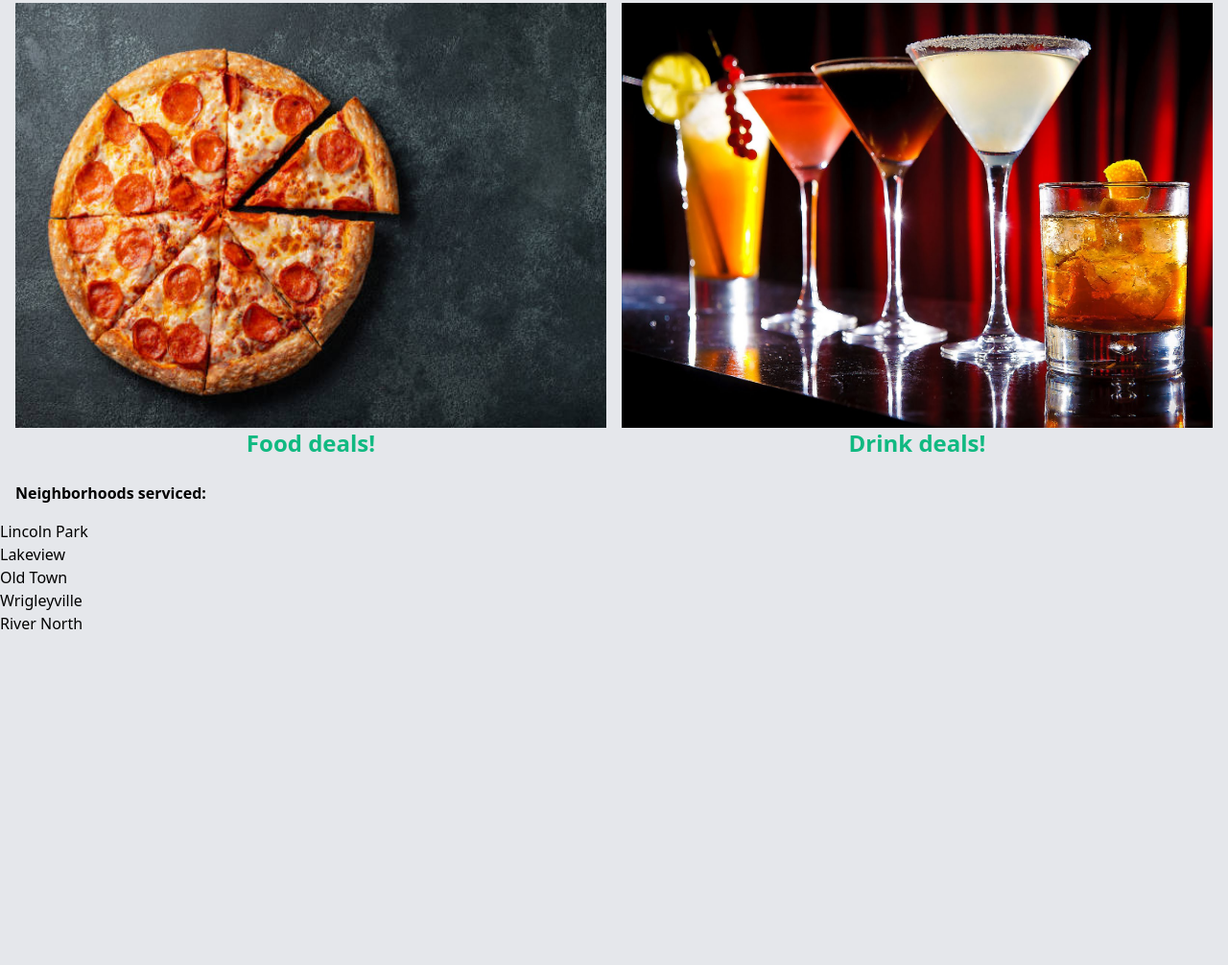
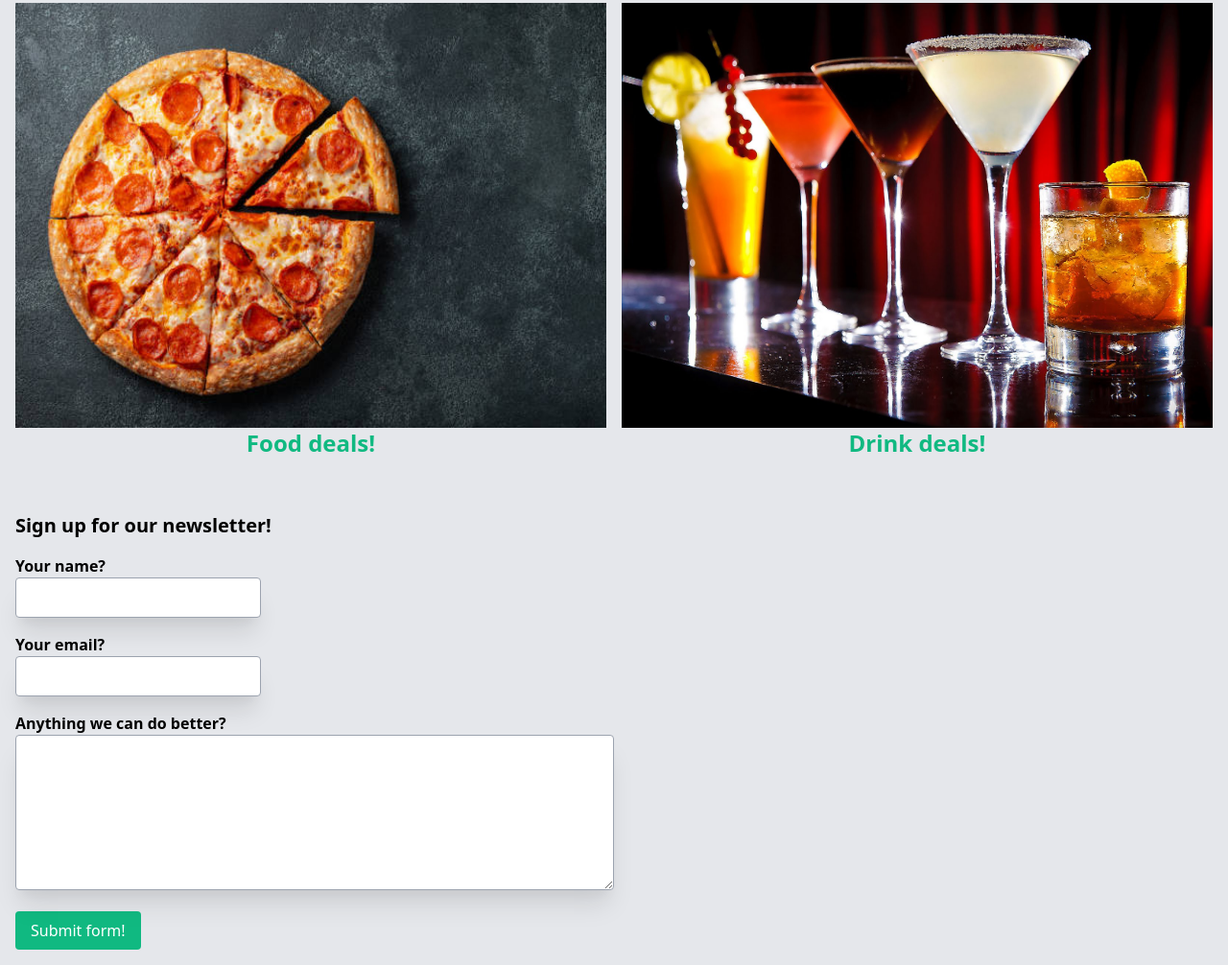
Before and after one commit to alec-atlas/hw2, a plain HTML site: page index.html in a window 1280 px wide. Shown: the part 134-1140 px from the top of the page at 96% size. Before the commit the page ends 800 px from the top, so only its background shows below. Drawn offline with nearby package versions, Linux system fonts and the light colour scheme.

Commit message:
deleted neighborhoods and added newsletter sign-up form

```diff
--- a/index.html
+++ b/index.html
@@ -31,18 +31,24 @@
             </div>
         </div>
 
-        <!-- NEIGHBORHOODS SERVICED -->
-        <div class="mt-8 m-2 p-2 md:flex">
-            <strong>Neighborhoods serviced:</strong>
-        </div>
-        <div>
-            <ul>
-                <li>Lincoln Park</li>
-                <li>Lakeview</li>
-                <li>Old Town</li>
-                <li>Wrigleyville</li>
-                <li>River North</li>
-            </ul>
+         <!-- NEWSLETTER SIGNUP -->
+        <div class="p-2 mt-16 m-2">
+            <h1 class="text-xl font-bold "> Sign up for our newsletter!</h1>
+            <form netlify>
+                <label class="block mt-4 font-bold" for="name">Your name?</label>
+                <input class="p-2 w-64 border border-gray-400 rounded shadow-xl focus:outline-none focus:ring-green-500
+                focus:border-green-500" type="text" id="name" name="name">
+
+                <label class="block mt-4 font-bold" for="email">Your email?</label>
+                <input class="p-2 w-64 border border-gray-400 rounded shadow-xl focus:outline-none focus:ring-green-500
+                focus:border-green-500" type="text" id="email" name="email">
+
+                <label class="block mt-4 font-bold" for="feedback">Anything we can do better?</label>
+                <textarea rows="6" class="p-2 md:w-1/2 w-full border border-gray-400 rounded shadow-xl focus:outline-none focus:ring-green-500
+                focus:border-green-500" id="order" name="order"></textarea>
+
+                <button class="block mt-4 text-white bg-green-500 rounded px-4 py-2">Submit form!</button>
+            </form>
         </div>
 
     </body>
```
